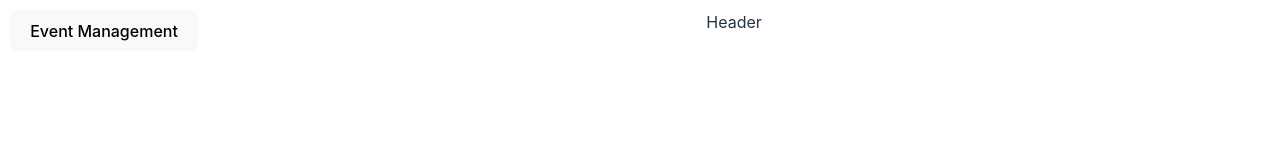
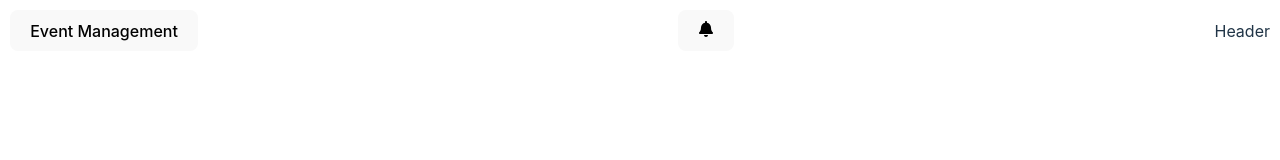
Before and after one commit to potatoluvr/Group-16-Project, a React (Vite) app: page / in a window 1280 px wide. Shown: the top 160 px of the page. Built offline with nearby package versions, Linux system fonts and the light colour scheme.

Commit message:
Notification WIP

```diff
--- a/src/components/Header.jsx
+++ b/src/components/Header.jsx
@@ -1,13 +1,15 @@
 import { Link } from "react-router-dom";
+import Notification from "./Notification";
 
 function Header() {
   return (
     <header>
       <Link to="/event-management"> {/* Temporary button to open event page, will eventually make it only show for admins*/}
-       <button>
-        Event Management
-       </button>
+        <button>
+          Event Management
+        </button>
       </Link>
+      <Notification /> {/* Add Notification button here */}
       <p>Header</p>
     </header>
   );
--- a/src/components/HeaderStyle.css
+++ b/src/components/HeaderStyle.css
@@ -1,14 +1,11 @@
 header {
   width: 100%;
-  text-align: center;
   padding: 10px;
   position: fixed;
   top: 0;
   left: 0;
-  width: 100%;
-  padding: 10px;
-  text-align: center;
   z-index: 10;
-  grid-template-columns: auto 1fr; /*i dunno how to make the button top left better, fix if theres a better way*/
-  display: grid;
+  display: flex;
+  justify-content: space-between;
+  align-items: center;
 }
--- /dev/null
+++ b/src/components/Notification.jsx
@@ -0,0 +1,30 @@
+import { useState } from "react";
+import { FaBell } from "react-icons/fa";
+
+const Notification = () => {
+  const [isDropdownOpen, setIsDropdownOpen] = useState(false); // State to manage dropdown visibility
+
+  const toggleDropdown = () => {
+    setIsDropdownOpen(!isDropdownOpen); // Toggle the dropdown visibility
+  };
+
+  return (
+    <div className="notification-container">
+      {/* Notification button (bell) */}
+      <button className="notification-button" onClick={toggleDropdown}>
+        <FaBell />
+      </button>
+
+      {/* Dropdown menu for notifications (now contains buttons) */}
+      {isDropdownOpen && (
+        <div className="dropdown-menu">
+          <button className="notification-item">Notification 1</button>
+          <button className="notification-item">Notification 2</button>
+          <button className="notification-item">Notification 3</button>
+        </div>
+      )}
+    </div>
+  );
+};
+
+export default Notification;
--- /dev/null
+++ b/src/components/NotificationStyle.css
@@ -0,0 +1,57 @@
+.notification-container {
+  position: relative; /* So the dropdown can be positioned relative to the button */
+}
+
+.notification-button {
+  background-color: #000000;
+  border: none;
+  border-radius: 50%;
+  padding: 12px;
+  cursor: pointer;
+  transition: background-color 0.3s;
+  display: flex;
+  justify-content: center;
+  align-items: center;
+}
+
+.notification-button:hover {
+  background-color: #555;
+}
+
+.notification-button:focus {
+  outline: none;
+}
+
+.notification-button .react-icon {
+  color: #fff;
+  font-size: 24px;
+}
+
+.dropdown-menu {
+  position: absolute;
+  top: 50px;
+  right: 0;
+  background-color: rgb(255, 255, 255);
+  border: none;
+  width: 200px;
+  z-index: 1000;
+}
+
+.notification-item {
+  width: 100%;
+  padding: 10px;
+  border: none;
+  background-color: #000000;
+  text-align: left;
+  cursor: pointer;
+  transition: background-color 0.3s;
+  border-radius: 4px;
+}
+
+.notification-item:hover {
+  background-color: #b8b8b8;
+}
+
+.notification-item:focus {
+  outline: none;
+}
```
